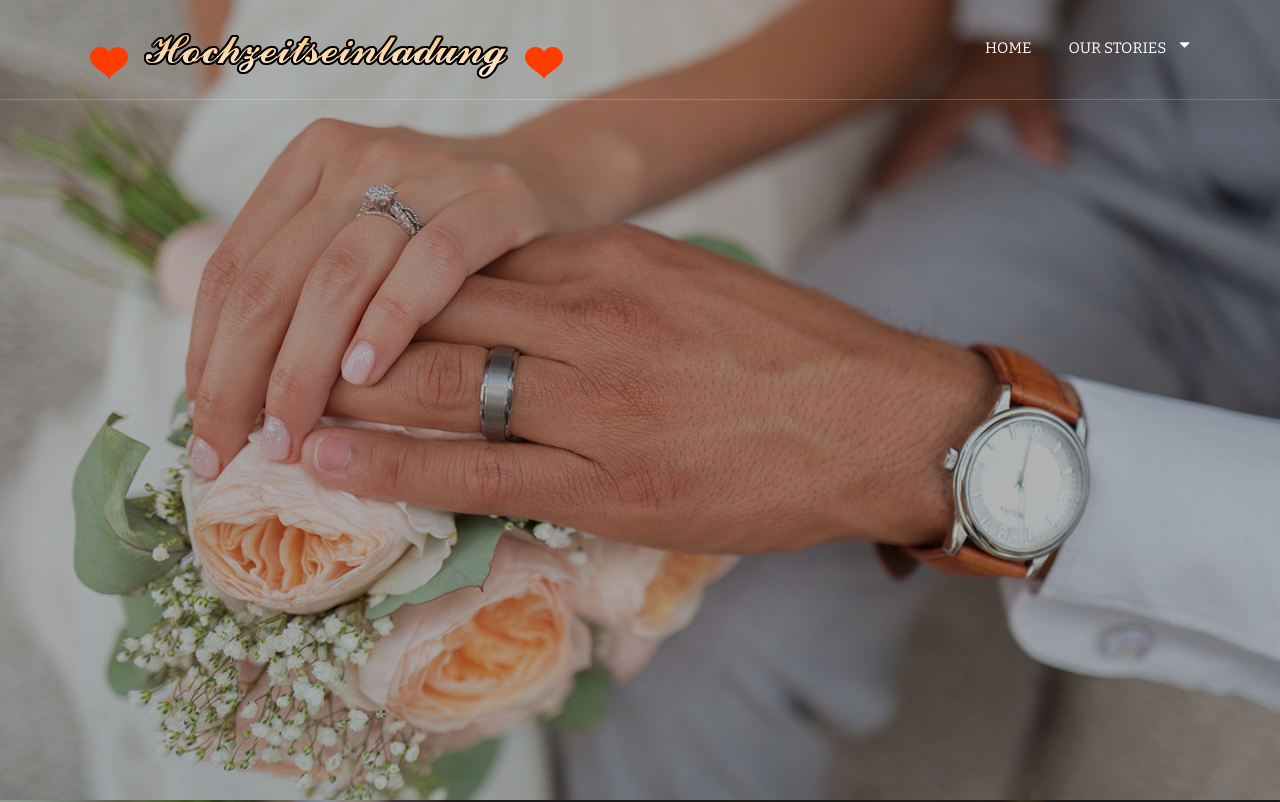
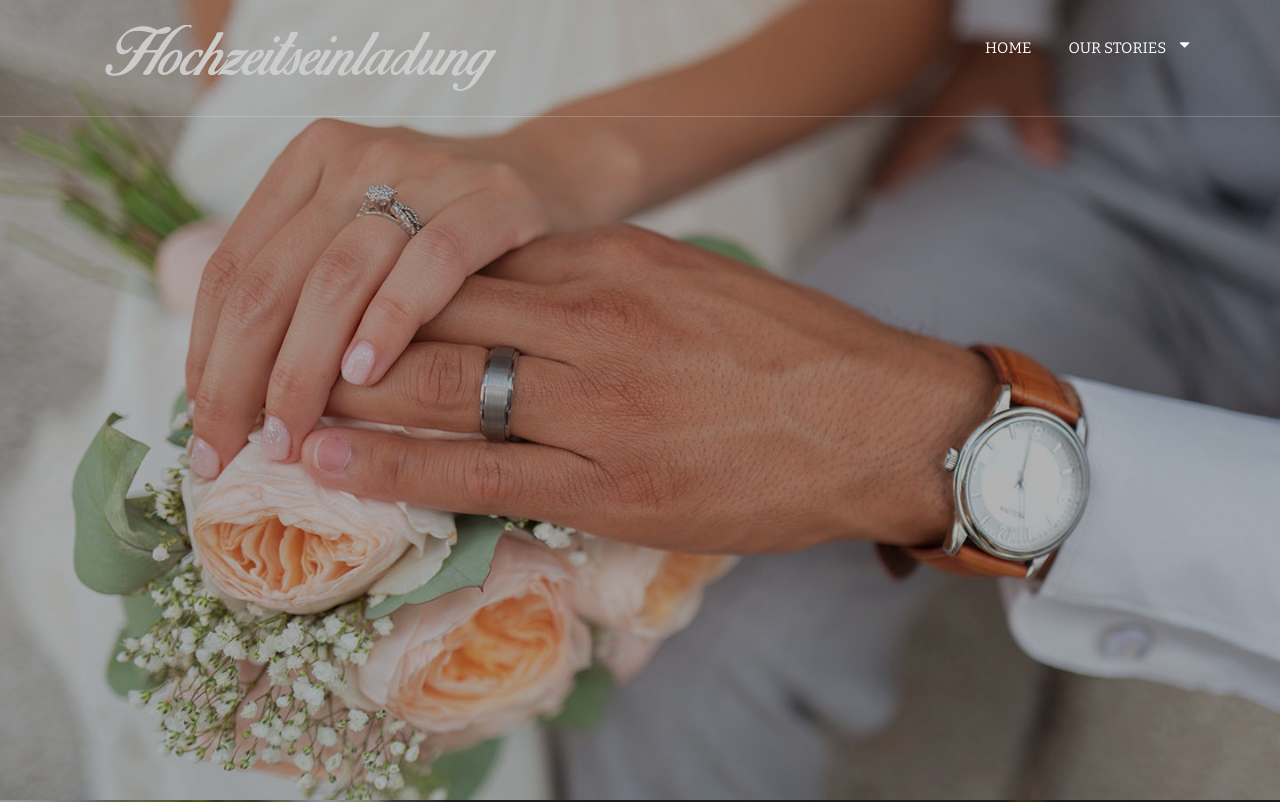
Before and after one commit to harmnot/Hochzeitseinladung, a plain HTML site: page client/index.html in a window 1280 px wide. Shown: the top 802 px of the page. Drawn offline with nearby package versions, Linux system fonts and the light colour scheme.

Commit message:
update client

```diff
--- a/client/index.html
+++ b/client/index.html
@@ -25,9 +25,9 @@
 	<header>
 
 		<div class="container">
-			<td><a class="logo" href="#"><img src="images/love.png" alt="loveImage"></a></td>
-			<a class="logo" href="#"><img src="images/logo-white.png" alt="Logo" id="logoWedding"></a>
-			<td><a class="logo" href="#"><img src="images/love.png" alt="loveImage"></a></td>
+			<!-- <td><a class="logo" href="#"><img src="images/love.png" alt="loveImage"></a></td> -->
+			<a class="logo" href="#"><img src="images/logo-white5.png" alt="Logo" id="logoWedding"></a>
+			<!-- <td><a class="logo" href="#"><img src="images/love.png" alt="loveImage"></a></td> -->
 
 			<div class="menu-nav-icon" data-nav-menu="#main-menu"><i class="icon icon-bars"></i></div>
 
```
Also changed, not shown: client/images/logo-white2.png (added), client/images/logo-white3.png (added), client/images/logo-white4.png (added), client/images/logo-white5.png (added).
